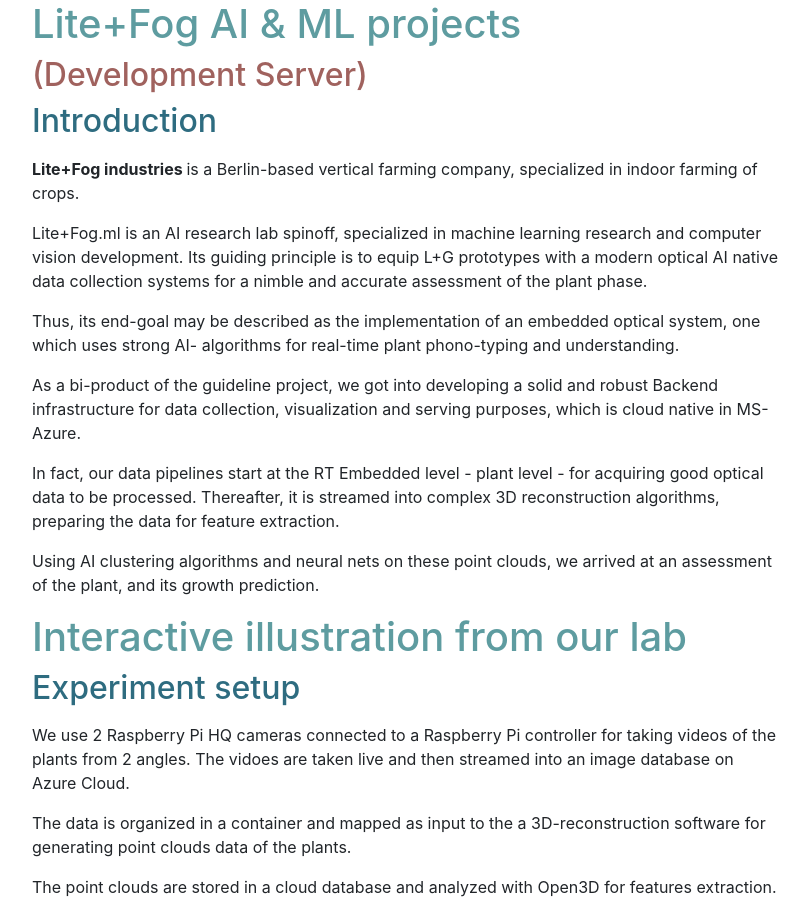
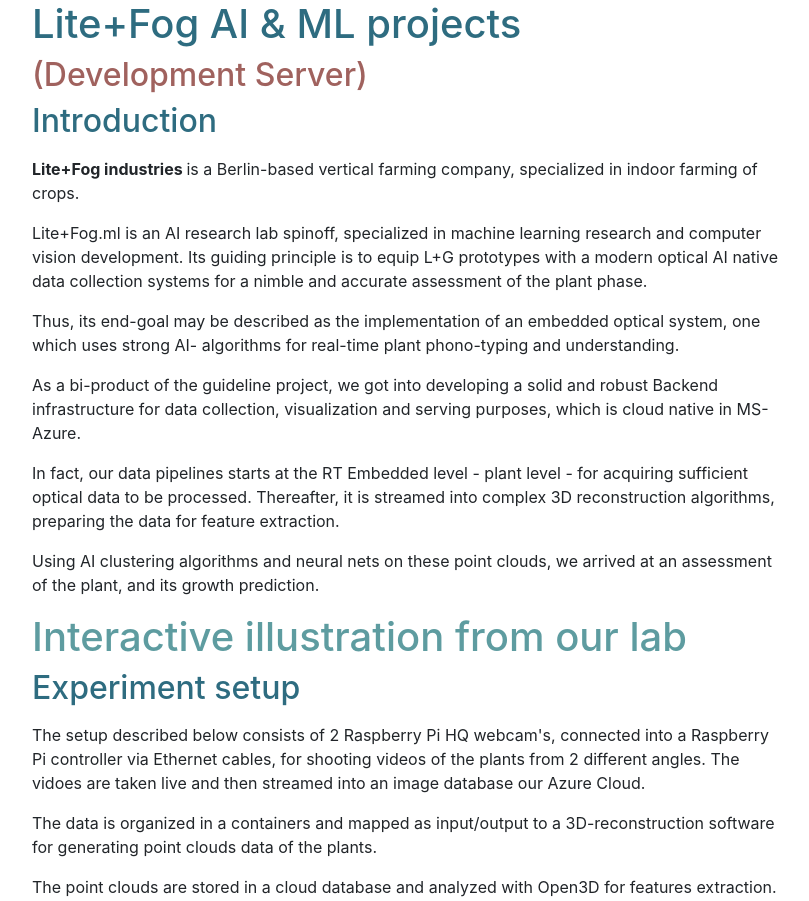
Before and after one commit to cohitai/djangoapp, a Django app: page / in a window 1280 px wide. Shown: the part 56-957 px from the top of the page, without its empty margins (233-1042 px from the left). Run offline with Django 4.2, Linux system fonts and the light colour scheme; some libraries are stand-ins or nearby versions.

Commit message:
templates edit

```diff
--- a/mainview/templates/mainview/base.html
+++ b/mainview/templates/mainview/base.html
@@ -47,9 +47,9 @@
             </div>
         </nav>
 
-    <div  id="content">
-        {% block content %}{% endblock %}
-    </div>
+    {% block title %}{% endblock %}
+
+    {% block content %}{% endblock %}
 
     <div>
         <h2>Time:</h2>
--- a/mainview/templates/mainview/index.html
+++ b/mainview/templates/mainview/index.html
@@ -1,9 +1,15 @@
 {% extends "mainview/base.html" %}
 {% load static %}
 
+{% block title %}
+    <div class="content">
+        <h1 style="color: #2e6c80;">Lite+Fog AI & ML projects  </h1>
+    </div>
+{% endblock %}
+
+
 {% block content %}
     <div class="content">
-        <h1 style="color: #5e9ca0;">Lite+Fog AI & ML projects  </h1>
         <h2 style="color: #a0625e;"> (Development Server) </h2>
         <h2 style="color: #2e6c80;">Introduction</h2>
         <p><div ><strong>Lite+Fog industries </strong>  is a Berlin-based vertical farming company, specialized in indoor farming of crops.</div></p>
@@ -11,23 +17,23 @@
         accurate assessment of the plant phase. </div></p>
         <p><div >Thus, its end-goal may be described as the implementation of an embedded optical system, one which uses strong AI- algorithms for real-time plant phono-typing and understanding. </div></p>
         <p><div >As a bi-product of the guideline project, we got into developing a solid and robust Backend infrastructure for data collection, visualization and serving purposes, which is cloud native in MS-Azure.  </div></p>
-        <p><div >In fact, our data pipelines start at the RT Embedded level - plant level -  for acquiring good optical data to be processed. Thereafter, it is streamed into complex 3D reconstruction algorithms, preparing the data for feature extraction.</div></p>
+        <p><div >In fact, our data pipelines starts at the RT Embedded level - plant level -  for acquiring sufficient optical data to be processed. Thereafter, it is streamed into complex 3D reconstruction algorithms, preparing the data for feature extraction.</div></p>
         <p><div >Using AI clustering algorithms and neural nets on these point clouds, we arrived at an assessment of the plant, and its growth prediction. </div></p>
 
         <h1 style="color: #5e9ca0;">Interactive illustration from our lab</h1>
         <h2 style="color: #2e6c80;">Experiment setup</h2>
 
-        <p><div class="line"> We use 2 Raspberry Pi HQ cameras connected to a Raspberry Pi controller for taking videos of the plants from 2 angles. The vidoes are taken live and
-        then streamed into an image database on Azure Cloud. </div></p>
-        <p><div class="line"> The data is organized in a container and mapped as input to the a 3D-reconstruction software for generating point clouds data of the plants. </div></p>
-        <p><div class="line"> The point clouds are stored in a cloud database and analyzed with Open3D for features extraction.</div></p>
+        <p><div> The setup described below consists of 2 Raspberry Pi HQ webcam's, connected into a Raspberry Pi controller via Ethernet cables, for shooting videos of the plants from 2 different angles.
+                                The vidoes are taken live and then streamed into an image database our Azure Cloud. </div></p>
+        <p><div> The data is organized in a containers and mapped as input/output to a 3D-reconstruction software for generating point clouds data of the plants. </div></p>
+        <p><div> The point clouds are stored in a cloud database and analyzed with Open3D for features extraction.</div></p>
 
         <p><img src="{% static "expirementsetup1.jpg" %}" alt="home" width="300" height="300" /> <img src="{% static "expirementsetup2.jpg" %}" alt="home" width="300" height="300" style="float:right" /> </p>
 
-        <p><div class="line"> The white background is used for "fooling" the reconstruction software. Since usually it is assumed that the object is fixed and the camera is in motion, whereas for us, it is the other way around. </div></p>
+        <p><div> The white background is used for "fooling" the reconstruction software. Since usually it is assumed that the object is fixed and the camera is in motion, whereas for us, it is the other way around. </div></p>
 
         <p>
-            <div > Below you could play with a visualisation of a 3D basil plant that we made through a dense reconstruction by SfM. </div>
+            <div> Below you could play with a visualisation of a 3D basil plant that we made through a dense reconstruction by SfM. </div>
         </p>
         <p>
             <div class="sketchfab-embed-wrapper"> <iframe title="dense_inlier (6)" frameborder="0" allowfullscreen mozallowfullscreen="true" webkitallowfullscreen="true" allow="autoplay; fullscreen; xr-spatial-tracking" xr-spatial-tracking execution-while-out-of-viewport execution-while-not-rendered web-share width="640" height="480" src="https://sketchfab.com/models/8cb32824aac84a6eb16b0bed91a04294/embed?ui_theme=dark"> </iframe> <p style="font-size: 13px; font-weight: normal; margin: 5px; color: #4A4A4A;"> <a href="https://sketchfab.com/3d-models/dense-inlier-6-8cb32824aac84a6eb16b0bed91a04294?utm_medium=embed&utm_campaign=share-popup&utm_content=8cb32824aac84a6eb16b0bed91a04294" target="_blank" style="font-weight: bold; color: #1CAAD9;"> dense_inlier (6) </a> by <a href="https://sketchfab.com/itai.cohen?utm_medium=embed&utm_campaign=share-popup&utm_content=8cb32824aac84a6eb16b0bed91a04294" target="_blank" style="font-weight: bold; color: #1CAAD9;"> itai.cohen </a> on <a href="https://sketchfab.com?utm_medium=embed&utm_campaign=share-popup&utm_content=8cb32824aac84a6eb16b0bed91a04294" target="_blank" style="font-weight: bold; color: #1CAAD9;">Sketchfab</a></p></div>
```
Also changed, not shown: mainview/templates/mainview/blog.html (+7 -1 lines), mainview/templates/mainview/contact.html (+14 -12 lines), mainview/templates/mainview/product.html (+8 -1 lines).
